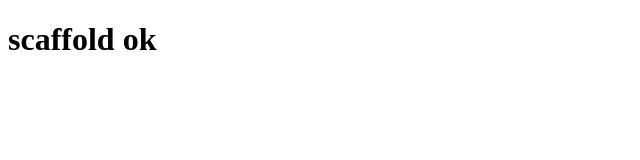
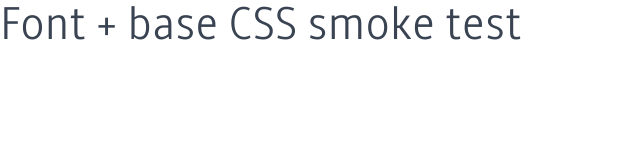
Before and after one commit to brandonburkett/akj-ui, an Astro site: page / in a window 1280 px wide. Shown: the whole page, without its empty margins (0-640 px from the left). Built offline with nearby package versions, Linux system fonts and the light colour scheme; Astro itself is replaced by a stand-in of ours.

Commit message:
chore: relocate global styles, fonts, robots/sitemap, schema data

```diff
--- a/src/pages/index.astro
+++ b/src/pages/index.astro
@@ -1,3 +1,8 @@
 ---
+import '../styles/master.css';
+import '../styles/responsive.css';
 ---
-<html lang="en"><head><title>scaffold</title></head><body><h1>scaffold ok</h1></body></html>
+<html lang="en">
+  <head><meta charset="utf-8" /><title>styles smoke</title></head>
+  <body><h1 class="cover-title">Font + base CSS smoke test</h1></body>
+</html>
```
Also changed, not shown: public/robots.txt (renamed from src/robots.txt), public/sitemap.xml (renamed from src/sitemap.xml), src/data/local-business-schema.json (renamed from src/containers/home/local-business-schema.json), 1 other file.
